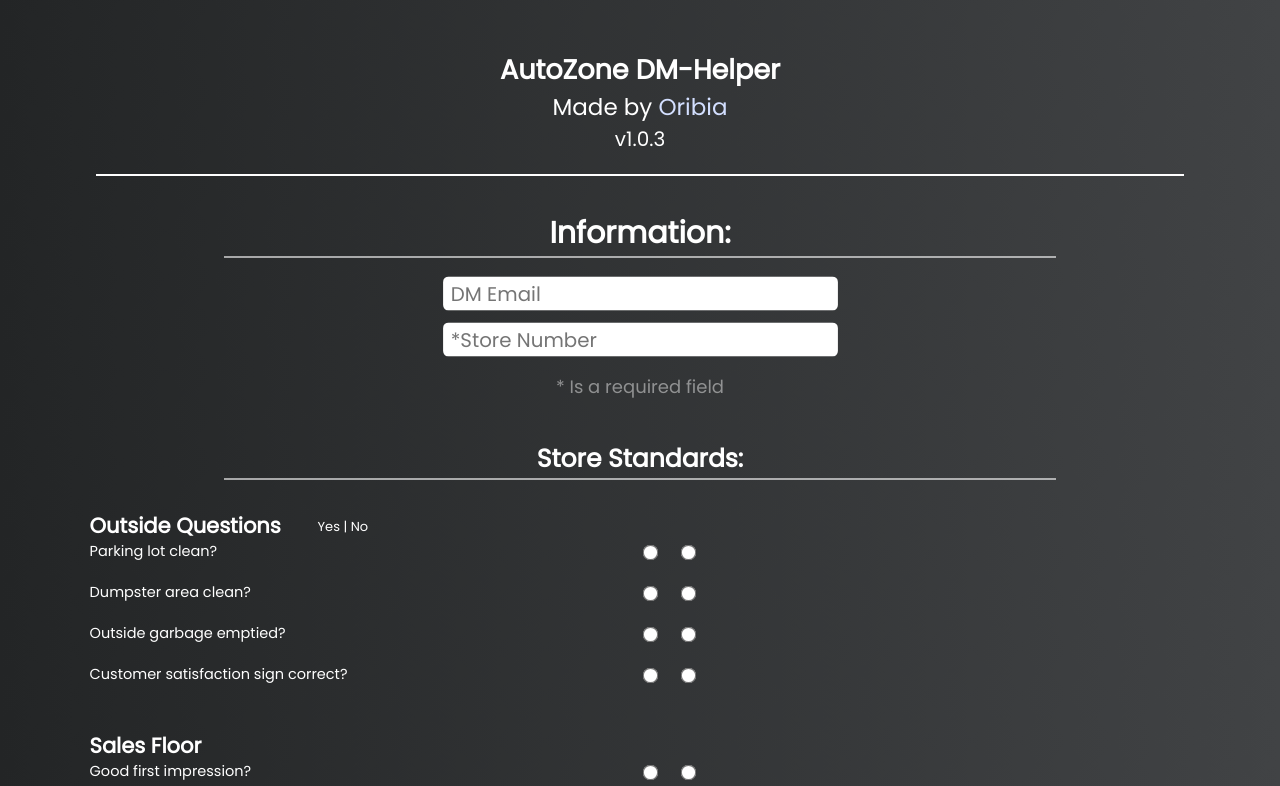
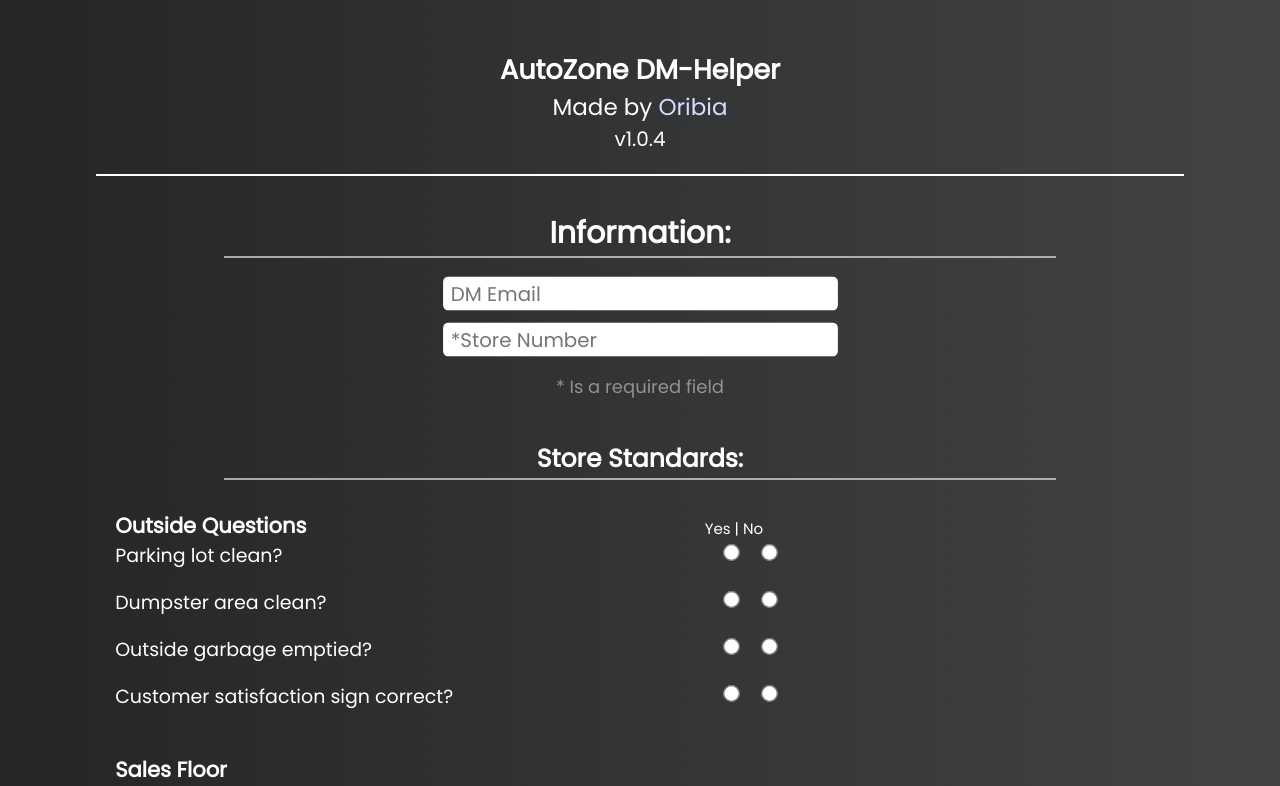
Before and after one commit to OribiaDev/dm-helper, a React (Create React App) app: page / in a window 1280 px wide. Shown: the top 786 px of the page. Built offline with nearby package versions, Linux system fonts and the light colour scheme.

Commit message:
v1.0.4
- Changed galaxy fold sizing

```diff
--- a/src/CSS/Componets/MainComponet.css
+++ b/src/CSS/Componets/MainComponet.css
@@ -267,3 +267,19 @@
         transform: scale(1.2);
     }
 }
+
+/* Media Query Fold Wide Good Angle */
+@media only screen and (min-device-width: 500px) and (max-device-height: 720px) {
+    .SectionTitle{
+        width: 240px;
+    }
+    .QuestionContent{
+        margin-left: 9%;
+    }
+    button{
+        margin-left: 30.5%;
+    }
+    .EmailGenNotice{
+        width: 65%;
+    }
+}
--- a/src/CSS/Componets/QuestionGen.css
+++ b/src/CSS/Componets/QuestionGen.css
@@ -79,7 +79,7 @@
 
 @media only screen and (min-device-width: 380px) and (max-device-height: 950px){
     .yesOrNo{
-        margin-left: 27.2%;
+        margin-left: 23.5%;
     }
     .questionTitle{
         font-size: 15.5px;
@@ -119,7 +119,7 @@
     }
 }
 
-/* Media Query Fold Wide */
+/* Media Query Fold Wide Weird Angle*/
 @media only screen and (min-device-width: 700px) and (max-device-height: 520px) {
     .yesOrNo{
         margin-left: 41.8%;
@@ -135,3 +135,20 @@
         transform: scale(1.3);
     }
 }
+
+/* Media Query Fold Wide Good Angle */
+@media only screen and (min-device-width: 500px) and (max-device-height: 720px) {
+    .yesOrNo{
+        margin-left: 30%;
+        font-size: 15px;
+    }
+    .questionTitle{
+        font-size: 19px;
+    }
+    .FormQuestions{
+        margin-left: 15%;
+    }
+    input[type='radio'] {
+        transform: scale(1.3);
+    }
+}
--- a/src/Websites/Componets/Footer.js
+++ b/src/Websites/Componets/Footer.js
@@ -1,6 +1,6 @@
 const Footer = () => {
     const copyrightyear = '2023';
-    const version = 'v1.0.3';
+    const version = 'v1.0.4';
 
 
     return (
--- a/src/Websites/Componets/TopInfo.js
+++ b/src/Websites/Componets/TopInfo.js
@@ -1,4 +1,4 @@
-var Version = 'v1.0.3'
+var Version = 'v1.0.4'
 
 
 const TopInfo = () => {
```
